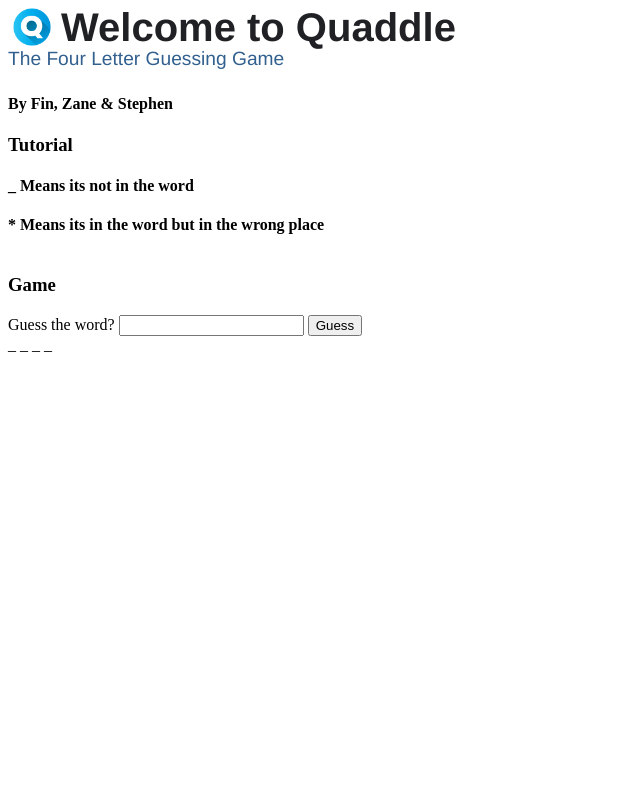
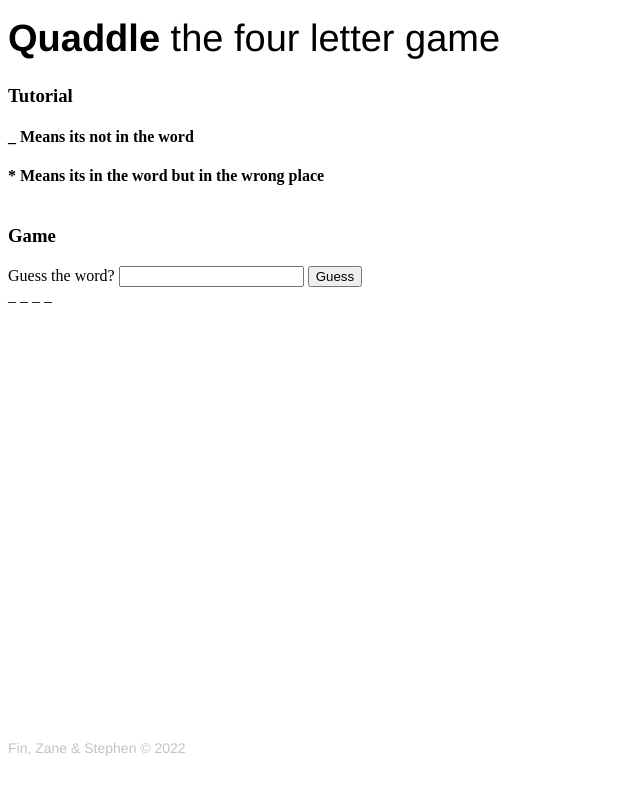
Before and after one commit to steambun/caramel-slice, a Flask app: page / in a window 1280 px wide. Shown: the whole page, without its empty margins (0-640 px from the left). Run offline with Flask 2, Linux system fonts and the light colour scheme.

Commit message:
improved formatting of title and credits

```diff
--- a/static/css/main.css
+++ b/static/css/main.css
@@ -1,27 +1,26 @@
-.heading-element {
-  font-family: National2, "Helvetica Neue", Helvetica, Arial, sans-serif;
-  color: rgb(32, 33, 36);
-  margin: 0px;
-  padding: 0px;
+.main h1 {
+  font: 100% "Helvetica Neue",Helvetica,Arial,Sans-serif;
+  font-size: 38px;
+  font-weight: 300;
+  line-height: 56px;
+  color: #000;
+  letter-spacing: 0px;
+  clear: both;
   text-align: left;
-  max-width: 100%;
-  font-size: 2.5rem;
-  font-weight: bold;
-  letter-spacing: 0px;
-  line-height: 0.96;
+  margin-top: 10px;
+  margin-bottom: 10px;
 }
 
-.subheading-element{
-  font-family: National2, "Helvetica Neue", Helvetica, Arial, sans-serif;
-  color: rgb(50, 96, 142);
-  margin: 0px;
-  padding: 0px;
-  text-align: left;
-  max-width: 100%;
-  font-size: 1.2rem;
-  font-weight: normal;
-  letter-spacing: 0px;
-  line-height: 1.4;
+.footer{
+  font: 100% "Helvetica Neue",Helvetica,Arial,Sans-serif;
+  font-size: 14px;
+  text-decoration: none;
+  color: #c3c3c3;
+  padding-bottom: 30px;
+  padding-top: 0px;
+  margin-top: 30px;
+  position: absolute;
+  bottom: 0;
 }
 
 .column {
--- a/templates/index.html
+++ b/templates/index.html
@@ -8,10 +8,11 @@
     <title>Quaddle</title>
 </head>
 <body>
-   <img style="float: left; padding: 0px 10px 0px 5px;" src="{{url_for('static', filename='logo.png')}}" align="left" width="38" />
-   <h1 class="heading-element">Welcome to Quaddle</h1>
-   <p class="subheading-element">The Four Letter Guessing Game</p>
-   <H4>By Fin, Zane & Stephen</H4>
+   <div class="main">
+    <h1>
+        <strong>Quaddle</strong> the four letter game
+    </h1>
+   </div>
    <div class="row">
     <H3>Tutorial</H3>
     <h4>_ Means its not in the word</h4>
@@ -36,5 +37,8 @@
             {% endfor %}
         </div>
     </div>
+    <div class="footer">
+        <p>Fin, Zane & Stephen © 2022</p>
+    </div>
 </body>
 </html>
```
